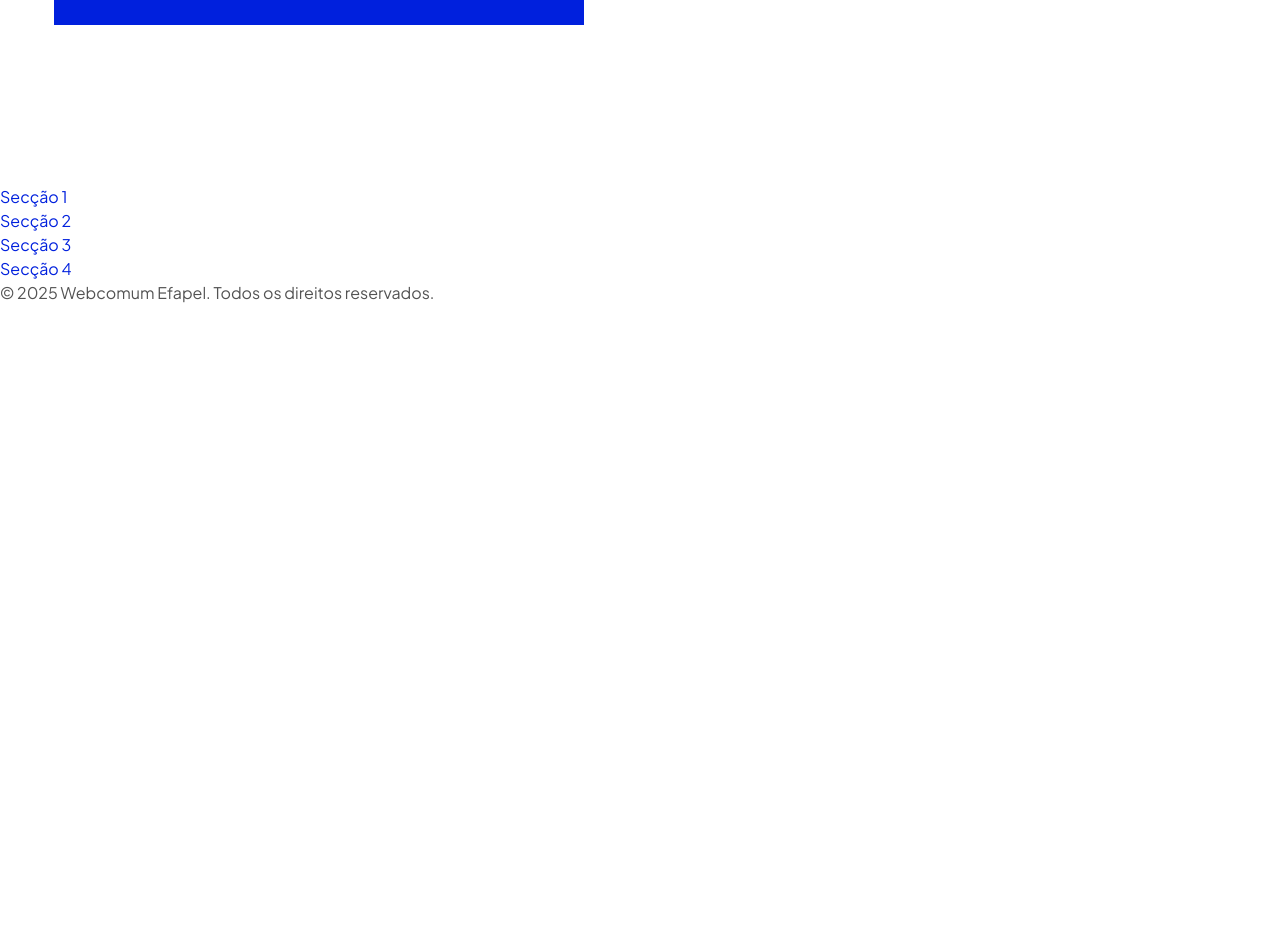
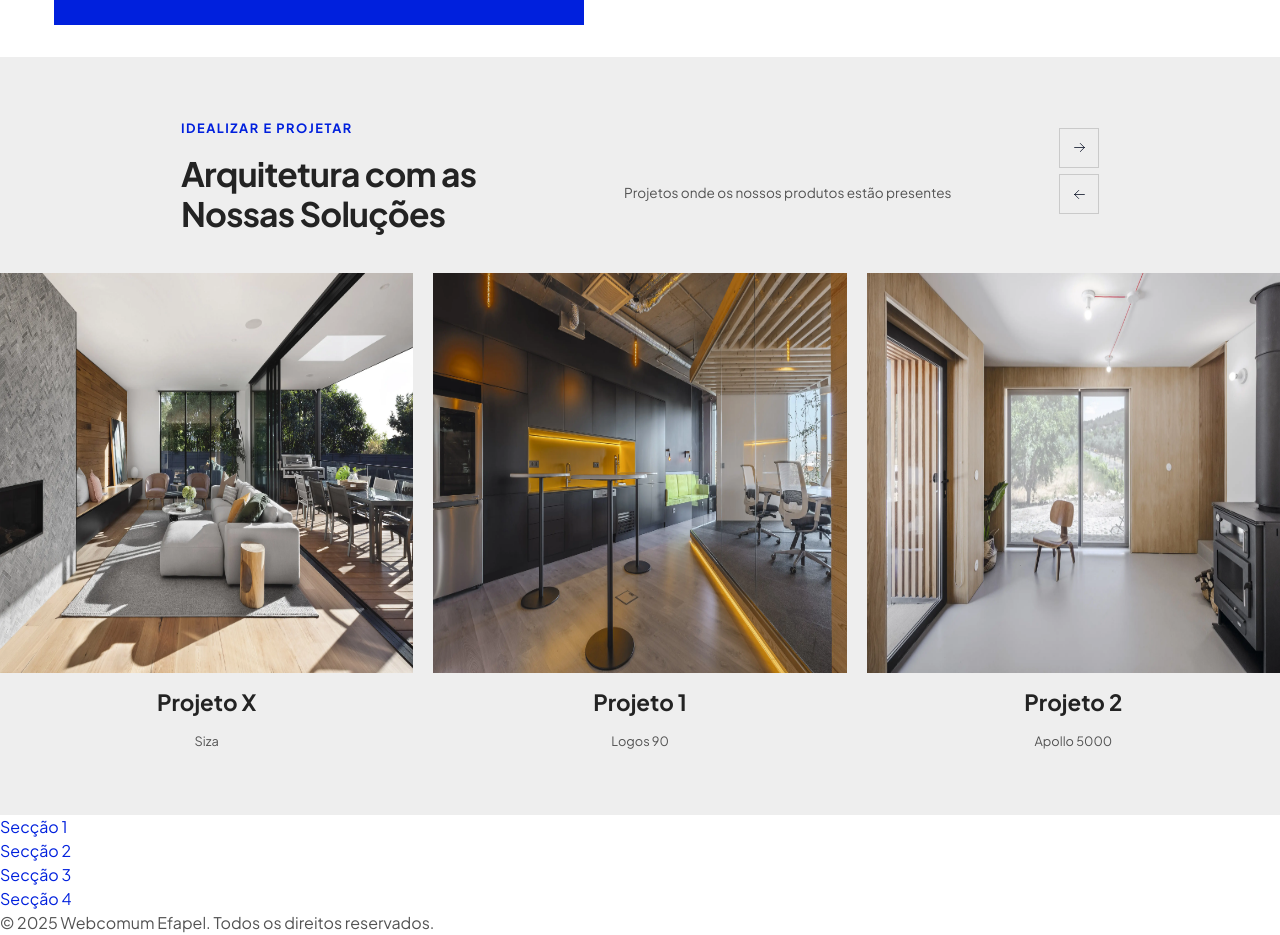
Before and after one commit to diogofcarvalho95/webcomum-efapel, a website built with Vite: page index.html in a window 1280 px wide. Shown: the part 2900-3835 px from the top of the page. Before the commit the page ends 3205 px from the top, so only its background shows below. Built offline with nearby package versions, Linux system fonts and the light colour scheme.

Commit message:
Idealizar

```diff
--- a/index.html
+++ b/index.html
@@ -180,10 +180,10 @@
         <section id="produtos" class="products" tabindex="-1" aria-label="Secção produtos">
           <span class="products__side">Produtos</span>
           <div class="container small-lg">
-            <div class="products__intro">
+            <div class="intro">
               <div>
                 <h2 class="small-title small-title--primary">Nossas Soluções</h2>
-                <div class="products__intro__desc">
+                <div class="intro__desc">
                   <h3 class="title">Ligados ao mundo, as casas e as pessoas</h3>
                   <p>Apresentamos o nosso portfólio de soluções  para as mais diversas necessidades</p>
                 </div>
@@ -250,7 +250,6 @@
                   </a>
                 </div>
               </div>
-              <div class="swiper-pagination"></div>
             </div>
           </div>
         </section>
@@ -323,8 +322,63 @@
             </div>
           </div>
         </section>
-        <section id="idealizar" class="solutions" tabindex="-1" aria-label="Secção soluções">
-
+        <section id="idealizar" class="plan" tabindex="-1" aria-label="Secção idealizar e projetar">
+          <div class="container small-lg">
+            <div class="intro">
+              <div>
+                <h2 class="small-title small-title--primary">Idealizar e projetar</h2>
+                <div class="intro__desc">
+                  <h3 class="title">Arquitetura com as Nossas Soluções</h3>
+                  <p>Projetos onde os nossos produtos estão presentes</p>
+                </div>
+              </div>
+              <div>
+                <div class="swiper-button-next">
+                  <svg xmlns="http://www.w3.org/2000/svg" fill="none" viewBox="0 0 24 24" stroke-width="1.5" stroke="currentColor">
+                    <path stroke-linecap="round" stroke-linejoin="round" d="M13.5 4.5 21 12m0 0-7.5 7.5M21 12H3" />
+                  </svg>
+                </div>
+                <div class="swiper-button-prev">
+                  <svg xmlns="http://www.w3.org/2000/svg" fill="none" viewBox="0 0 24 24" stroke-width="1.5" stroke="currentColor">
+                    <path stroke-linecap="round" stroke-linejoin="round" d="M10.5 19.5 3 12m0 0 7.5-7.5M3 12h18" />
+                  </svg>
+                </div>
+              </div>
+            </div>
+          </div>
+          <div class="plan__slides">
+            <div class="swiper">
+              <div class="swiper-wrapper">
+                <div class="swiper-slide">
+                  <a href="#" class="plan__slide">
+                    <img class="plan__slide__image" src="/assets/projeto-x.webp" alt="Projeto x" loading="lazy">
+                    <div class="plan__slide__content">
+                      <h4 class="plan__slide__content__title">Projeto X</h4>
+                      <p class="plan__slide__content__subtitle">Siza</p>
+                    </div>
+                  </a>
+                </div>
+                <div class="swiper-slide">
+                  <a href="#" class="plan__slide">
+                    <img class="plan__slide__image" src="/assets/projeto-1.webp" alt="Projeto 1" loading="lazy">
+                    <div class="plan__slide__content">
+                      <h4 class="plan__slide__content__title">Projeto 1</h4>
+                      <p class="plan__slide__content__subtitle">Logos 90</p>
+                    </div>
+                  </a>
+                </div>
+                <div class="swiper-slide">
+                  <a href="#" class="plan__slide">
+                    <img class="plan__slide__image" src="/assets/projeto-2.webp" alt="Projeto 2" loading="lazy">
+                    <div class="plan__slide__content">
+                      <h4 class="plan__slide__content__title">Projeto 2</h4>
+                      <p class="plan__slide__content__subtitle">Apollo 5000</p>
+                    </div>
+                  </a>
+                </div>
+              </div>
+            </div>
+          </div>
         </section>
       </main>
       <footer role="contentinfo">
--- a/src/main.js
+++ b/src/main.js
@@ -60,6 +60,38 @@ document.addEventListener('DOMContentLoaded', () => {
     },
   });
 
+  const swiper_plans = new Swiper(".plan__slides .swiper", {
+    slidesPerView: 1,
+    spaceBetween: 10,
+    loop: true,
+    navigation: {
+      nextEl: ".plan .swiper-button-next",
+      prevEl: ".plan .swiper-button-prev",
+    },
+    breakpoints: {
+      768: {
+        slidesPerView: 2,
+        spaceBetween: 15,
+      },
+      1024: {
+        slidesPerView: 3,
+        spaceBetween: 15,
+      },
+      1200: {
+        slidesPerView: 3,
+        spaceBetween: 20,
+      },
+      1400: {
+        slidesPerView: 3,
+        spaceBetween: 30,
+      },
+      1600: {
+        slidesPerView: 3,
+        spaceBetween: 35,
+      },
+    },
+  });
+
   //faqs
   document.querySelectorAll('.solutions__content__faqs__faq__question').forEach((btn) => {
     btn.addEventListener('click', () => {
--- a/src/styles/_index.scss
+++ b/src/styles/_index.scss
@@ -4,8 +4,10 @@
 @forward './layout';
 @forward './components/header';
 @forward './components/button';
+@forward './components/intro';
 @forward './components/footer';
 @forward './components/hero';
 @forward './components/products';
 @forward './components/cta';
 @forward './components/solutions';
+@forward './components/plan';
--- /dev/null
+++ b/src/styles/components/_intro.scss
@@ -0,0 +1,43 @@
+@use './../variables' as *;
+
+.intro {
+    .swiper-button-next, .swiper-button-prev {
+        border: 1px solid $neutral-color;
+        color: $blue-gray-color;
+        cursor: pointer;
+        width: 40px;
+        height: 40px;
+        display: flex;
+        justify-content: center;
+        align-items: center;
+        margin: 0.4rem 0;
+        svg {
+            width: 13px;
+        }
+    }
+    display: flex;
+    justify-content: space-between;
+    gap: 1.5rem;
+    @media (min-width: 992px) {
+        gap: 2rem;
+    }
+    &__desc {
+        margin-top: 1rem;
+        display: grid;
+        grid-template-columns: repeat(2, 1fr);
+        gap: 1.5rem;
+        align-items: center;
+        @media (min-width: 992px) {
+            gap: 2rem;
+        }
+        @media (min-width: 1200px) {
+            gap: 2.5rem;
+        }
+        @media (min-width: 1440px) {
+            gap: 3rem;
+        }
+        p {
+            font-size: 0.85rem;
+        }
+    }
+}
--- /dev/null
+++ b/src/styles/components/_plan.scss
@@ -0,0 +1,53 @@
+@use './../variables' as *;
+
+.plan {
+    background-color: $neutral-color;
+    padding-top: 3rem;
+    padding-bottom: 3rem;
+    position: relative;
+    @media (min-width: 992px) {
+        padding-top: 4rem;
+        padding-bottom: 4rem;
+    }
+    .intro {
+        .swiper-button-next, .swiper-button-prev {
+            border: 1px solid $neutral-color-2;
+        }
+    }
+    &__slides {
+        margin-top: 2.5rem;
+        .swiper-slide {
+            overflow: hidden;
+        }
+    }
+    &__slide {
+        overflow: hidden;
+        &__image {
+            width: 100%;
+            max-width: 100%;
+            height: 50vh;
+            transform: scale(1);
+            transition: all 0.5s ease;
+        }
+        &:hover {
+            .plan__slide__image {
+                transform: scale(1.05);
+            }
+            .plan__slide__content__title {
+                text-decoration: underline;
+            }
+        }
+        &__content {
+            margin-top: 1rem;
+            text-align: center;
+            &__title {
+                font-size: 1.4rem;
+            }
+            &__subtitle {
+                font-size: 0.8rem;
+                color: $text-body;
+                margin-top: 1rem;
+            }
+        }
+    }
+}
--- a/src/styles/components/_products.scss
+++ b/src/styles/components/_products.scss
@@ -32,47 +32,6 @@
         }
         @media (min-width: 1440px) {
             font-size: 7rem;
-        }
-    }
-    .swiper-button-next, .swiper-button-prev {
-        border: 1px solid $neutral-color;
-        color: $blue-gray-color;
-        cursor: pointer;
-        width: 40px;
-        height: 40px;
-        display: flex;
-        justify-content: center;
-        align-items: center;
-        margin: 0.4rem 0;
-        svg {
-            width: 13px;
-        }
-    }
-    &__intro {
-        display: flex;
-        justify-content: space-between;
-        gap: 1.5rem;
-        @media (min-width: 992px) {
-            gap: 2rem;
-        }
-        &__desc {
-            margin-top: 1rem;
-            display: grid;
-            grid-template-columns: repeat(2, 1fr);
-            gap: 1.5rem;
-            align-items: center;
-            @media (min-width: 992px) {
-                gap: 2rem;
-            }
-            @media (min-width: 1200px) {
-                gap: 2.5rem;
-            }
-            @media (min-width: 1440px) {
-                gap: 3rem;
-            }
-            p {
-                font-size: 0.85rem;
-            }
         }
     }
     &__slides {
@@ -111,7 +70,7 @@
         }
         &:hover {
             .products__slide__image {
-                transform: scale(1.2);
+                transform: scale(1.1);
             }
             .products__slide__overlay {
                 opacity: 0.5;
```
Also changed, not shown: public/assets/projeto-1.webp (added), public/assets/projeto-2.webp (added), public/assets/projeto-x.webp (added).
